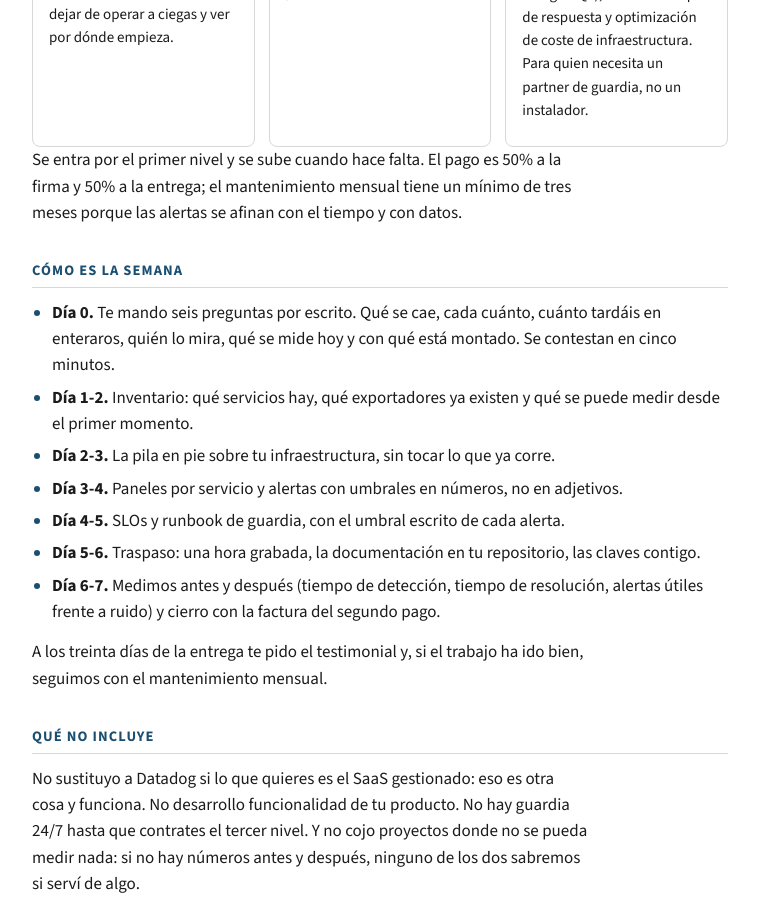
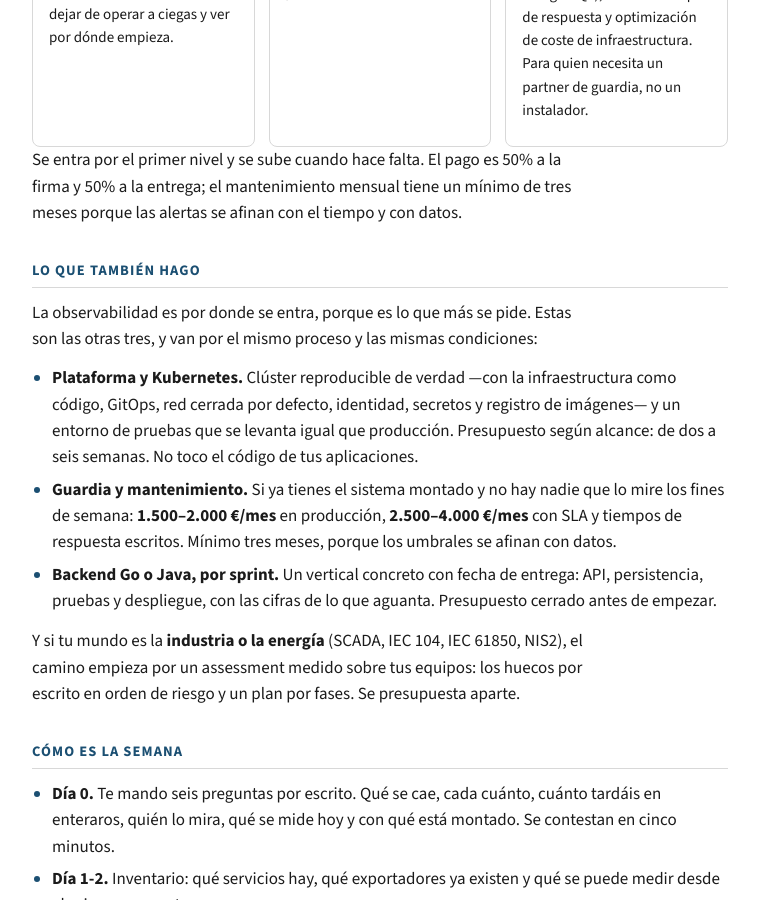
Before and after one commit to dugonzal/dugonzal.github.io, a Jekyll site: the page built from servicios.md, in a window 1280 px wide and 900 px high, scrolled down 1045 px. Shown: the whole window, without its empty margins (260-1019 px from the left). Built offline with Jekyll 4.4.1, drawn with Linux system fonts in a browser that asks for light colours.

Commit message:
Servicios: lo que tambien hago (plataforma, guardia y backend por sprint) en los dos idiomas

```diff
--- a/servicios.md
+++ b/servicios.md
@@ -41,6 +41,18 @@ description: Montaje de observabilidad end-to-end en tu stack en aproximadamente
 
 <p>Se entra por el primer nivel y se sube cuando hace falta. El pago es 50% a la firma y 50% a la entrega; el mantenimiento mensual tiene un mínimo de tres meses porque las alertas se afinan con el tiempo y con datos.</p>
 
+<h2>Lo que también hago</h2>
+
+<p>La observabilidad es por donde se entra, porque es lo que más se pide. Estas son las otras tres, y van por el mismo proceso y las mismas condiciones:</p>
+
+<ul>
+  <li><b>Plataforma y Kubernetes.</b> Clúster reproducible de verdad —con la infraestructura como código, GitOps, red cerrada por defecto, identidad, secretos y registro de imágenes— y un entorno de pruebas que se levanta igual que producción. Presupuesto según alcance: de dos a seis semanas. No toco el código de tus aplicaciones.</li>
+  <li><b>Guardia y mantenimiento.</b> Si ya tienes el sistema montado y no hay nadie que lo mire los fines de semana: <b>1.500–2.000 €/mes</b> en producción, <b>2.500–4.000 €/mes</b> con SLA y tiempos de respuesta escritos. Mínimo tres meses, porque los umbrales se afinan con datos.</li>
+  <li><b>Backend Go o Java, por sprint.</b> Un vertical concreto con fecha de entrega: API, persistencia, pruebas y despliegue, con las cifras de lo que aguanta. Presupuesto cerrado antes de empezar.</li>
+</ul>
+
+<p>Y si tu mundo es la <b>industria o la energía</b> (SCADA, IEC 104, IEC 61850, NIS2), el camino empieza por un assessment medido sobre tus equipos: los huecos por escrito en orden de riesgo y un plan por fases. Se presupuesta aparte.</p>
+
 <h2>Cómo es la semana</h2>
 
 <ul>
```
Also changed, not shown: en/services.md (+12 -0 lines).
